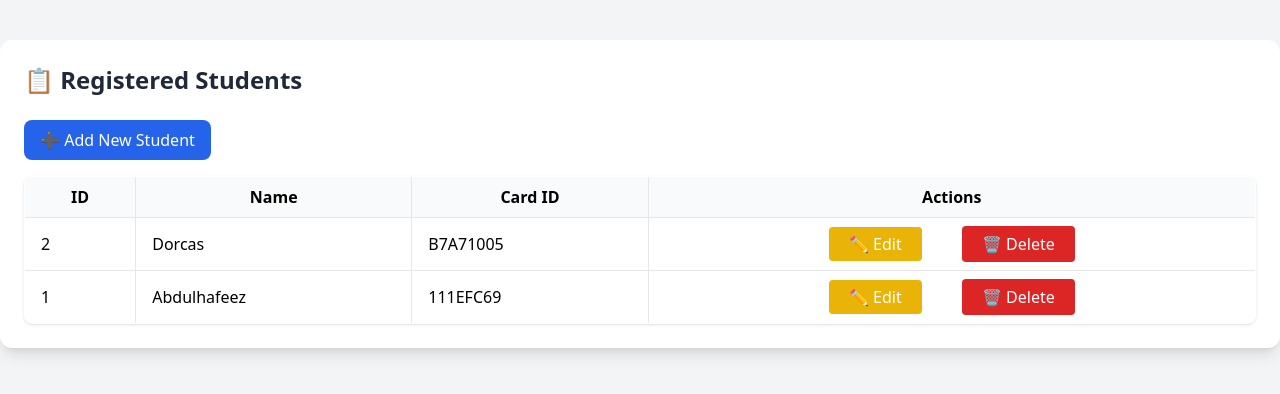
After one commit to Intechlligent1/AttendanceSystem, a Flask app: page /students in a window 1280 px wide. The commit adds this page. Shown: the top 394 px of the page. Run offline with Flask 3, Linux system fonts and the light colour scheme; a user stored in the database is signed in; data comes from the database, SQL or seed files in the repository; both versions use the stored data as it was after the commit; some libraries are stand-ins or nearby versions.

Commit message:
Add student management features: implement student listing, editing, and deletion

```diff
--- a/app.py
+++ b/app.py
@@ -72,6 +72,54 @@ def add_student():
             return redirect(url_for('add_student'))
     return render_template('add_student.html')
 
+@app.route('/students')
+def students():
+    if 'logged_in' not in session:
+        return redirect(url_for('login'))
+    db = get_db()
+    all_students = db.execute("SELECT * FROM students ORDER BY id DESC").fetchall()
+    return render_template('students.html', students=all_students)
+
+
+@app.route('/edit-student/<int:id>', methods=['GET', 'POST'])
+def edit_student(id):
+    if 'logged_in' not in session:
+        return redirect(url_for('login'))
+
+    db = get_db()
+    student = db.execute("SELECT * FROM students WHERE id = ?", (id,)).fetchone()
+
+    if not student:
+        flash("Student not found", "error")
+        return redirect(url_for('students'))
+
+    if request.method == 'POST':
+        name = request.form['name']
+        card_id = request.form['card_id'].upper()
+
+        try:
+            db.execute("UPDATE students SET name = ?, card_id = ? WHERE id = ?", (name, card_id, id))
+            db.commit()
+            flash("Student updated successfully.", "success")
+            return redirect(url_for('students'))
+        except sqlite3.IntegrityError:
+            flash("Card ID already exists!", "error")
+            return redirect(url_for('edit_student', id=id))
+
+    return render_template('edit_student.html', student=student)
+
+
+@app.route('/delete-student/<int:id>', methods=['POST'])
+def delete_student(id):
+    if 'logged_in' not in session:
+        return redirect(url_for('login'))
+
+    with get_db() as db:
+        db.execute("DELETE FROM students WHERE id = ?", (id,))
+    flash("Student deleted successfully.", "success")
+    return redirect(url_for('students'))
+
+
 @app.route('/attendance')
 def view_attendance():
     if 'logged_in' not in session:
--- /dev/null
+++ b/templates/students.html
@@ -0,0 +1,41 @@
+<!DOCTYPE html>
+<html lang="en">
+<head>
+  <meta charset="UTF-8">
+  <title>Students - Smart Attendance</title>
+  <script src="https://cdn.tailwindcss.com"></script>
+</head>
+<body class="bg-gray-100 font-sans">
+  <div class="max-w-7xl mx-auto mt-10 bg-white p-6 rounded-xl shadow-lg">
+    <h1 class="text-2xl font-bold mb-6 text-gray-800">📋 Registered Students</h1>
+
+    <a href="/add-student" class="inline-block mb-4 px-4 py-2 bg-blue-600 text-white rounded-lg hover:bg-blue-700">➕ Add New Student</a>
+
+    <table class="w-full border border-gray-200 rounded-lg overflow-hidden shadow">
+      <thead class="bg-gray-50">
+        <tr>
+          <th class="py-2 px-4 border">ID</th>
+          <th class="py-2 px-4 border">Name</th>
+          <th class="py-2 px-4 border">Card ID</th>
+          <th class="py-2 px-4 border">Actions</th>
+        </tr>
+      </thead>
+      <tbody>
+        {% for student in students %}
+        <tr class="hover:bg-gray-50">
+          <td class="py-2 px-4 border">{{ student.id }}</td>
+          <td class="py-2 px-4 border">{{ student.name }}</td>
+          <td class="py-2 px-4 border">{{ student.card_id }}</td>
+          <td class="py-2 px-4 border text-center space-x-9">
+            <a href="{{ url_for('edit_student', id=student.id) }}" class="px-5 py-1.5 bg-yellow-500 text-white rounded hover:bg-yellow-600">✏️ Edit</a>
+            <form action="{{ url_for('delete_student', id=student.id) }}" method="POST" class="inline">
+              <button type="submit" onclick="return confirm('Delete this student?')" class="px-5 py-1.5 bg-red-600 text-white rounded hover:bg-red-700">🗑️ Delete</button>
+            </form>
+          </td>
+        </tr>
+        {% endfor %}
+      </tbody>
+    </table>
+  </div>
+</body>
+</html>
```
Also changed, not shown: templates/edit_student.html (added, +30 -0 lines), templates/index.html (+6 -2 lines), attendance.db.
